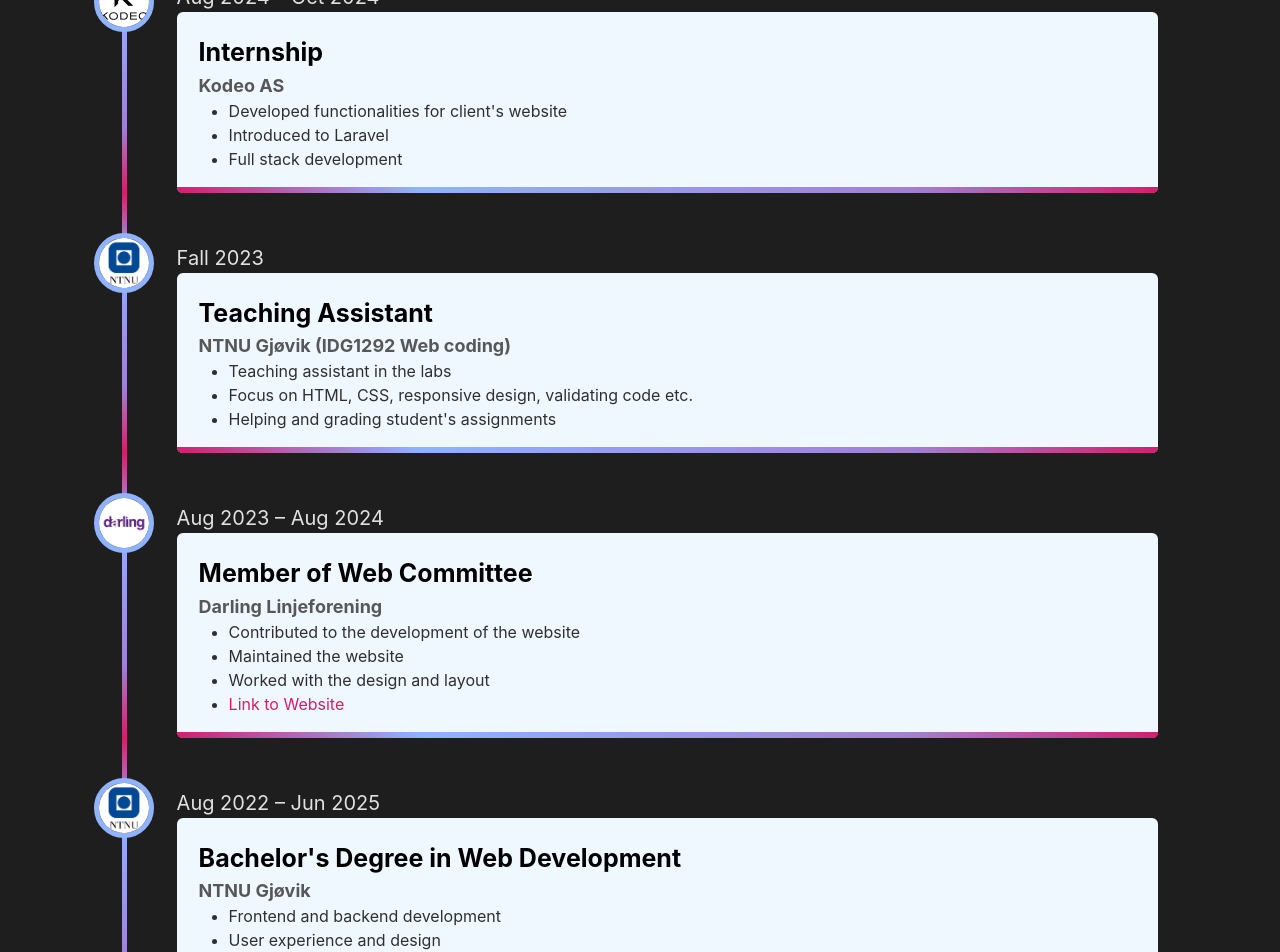
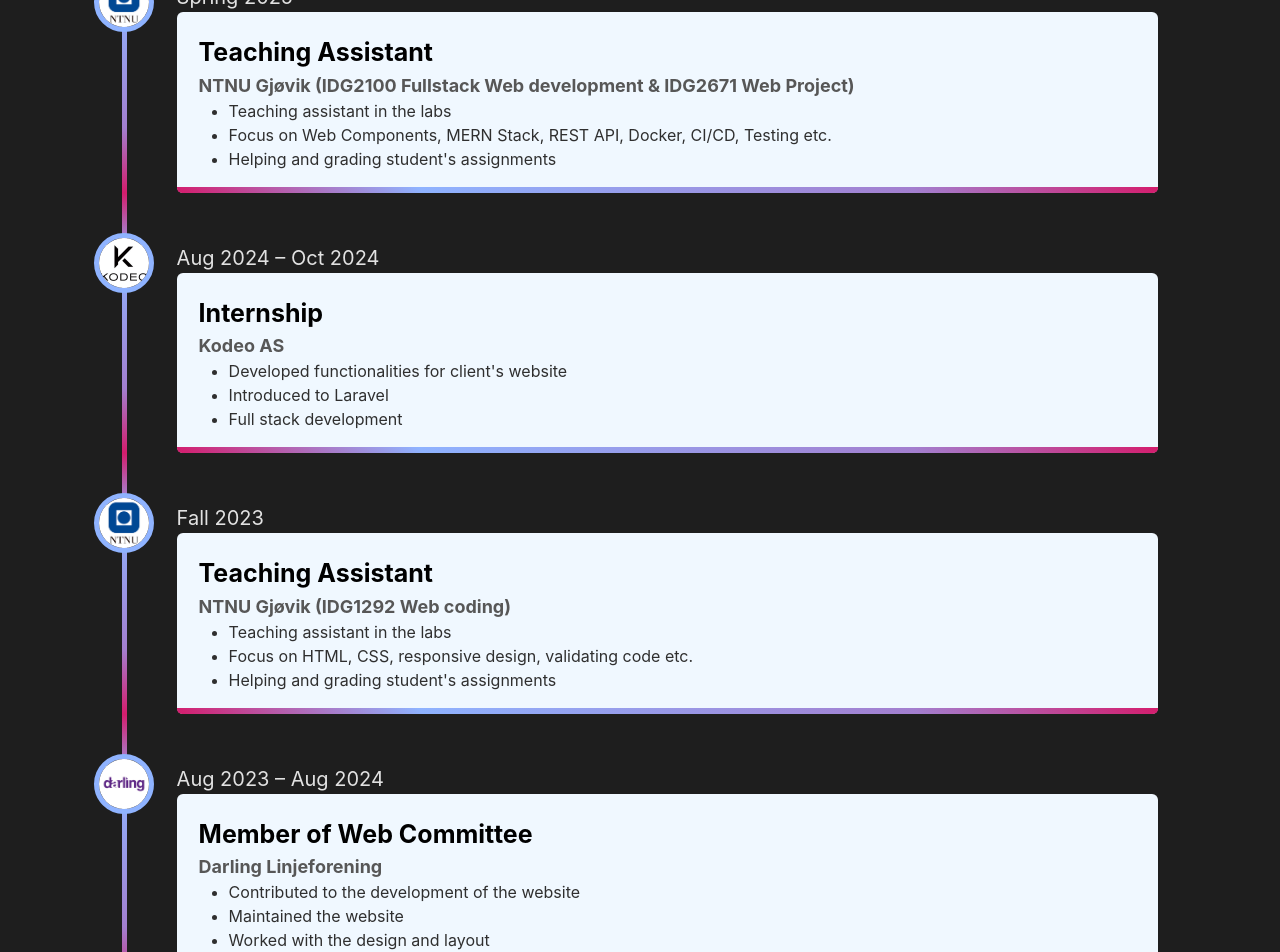
Before and after one commit to chriistopherngo/Portfolio, a React (Vite) app: page / in a window 1280 px wide. Shown: the part 1740-2692 px from the top of the page. Built offline with nearby package versions, Linux system fonts and the light colour scheme.

Commit message:
experience update

```diff
--- a/src/Components/Experience/Experience.jsx
+++ b/src/Components/Experience/Experience.jsx
@@ -7,6 +7,17 @@ const Experience = () => {
     <div className="wrapper" id="experienceS">
       <SectionHeading preh2="What I have done" heading="Experience." />
       <div className="experience_container">
+      <ExperienceItem
+          time="Spring 2025"
+          title="Teaching Assistant"
+          name="NTNU Gjøvik (IDG2100 Fullstack Web development & IDG2671 Web Project)"
+          img="/img/ntnu.png"
+          description={[
+            "Teaching assistant in the labs",
+            "Focus on Web Components, MERN Stack, REST API, Docker, CI/CD, Testing etc.",
+            "Helping and grading student's assignments",
+          ]}
+        />
         <ExperienceItem
           time="Aug 2024 – Oct 2024"
           title="Internship"
@@ -47,7 +58,7 @@ const Experience = () => {
           name="NTNU Gjøvik"
           img="/img/ntnu.png"
           description={[
-            "Frontend and backend development",
+            "Frontend, backend and fullstack development",
             "User experience and design",
             "Project management",
             "Web security",
```
